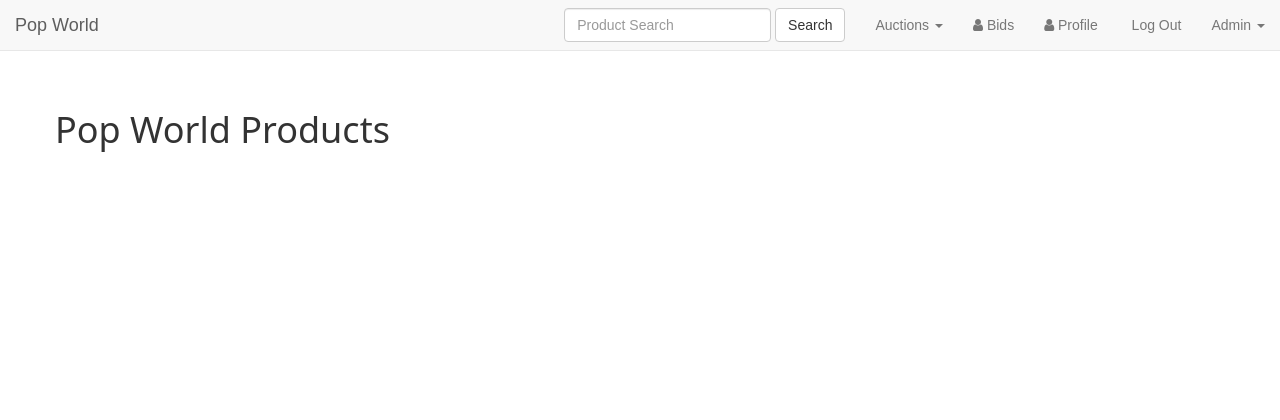
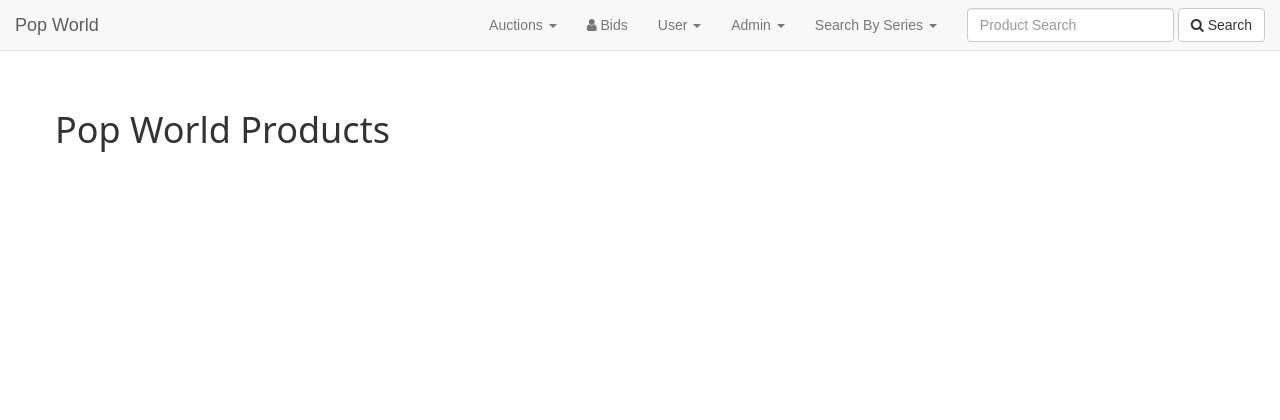
Before and after one commit to jjackson19862017/popworld3, a Django app: page /products/ in a window 1280 px wide. Shown: the top 420 px of the page. Run offline with Django 3.2, Linux system fonts and the light colour scheme; the visitor is signed in with stand-in values (Sample User, id 1); data that the repository does not hold is empty; some libraries are stand-ins or nearby versions.

Commit message:
Tidy up Navbar and Search links in Base.html

```diff
--- a/products/templates/products.html
+++ b/products/templates/products.html
@@ -1,6 +1,7 @@
 {% extends 'base.html' %} {% block content %}
 <div class="row row-flex">
     <h1>Pop World Products</h1>
+
     {% for product in products %}
     <div class="display panel panel-primary">
         <div class="panel-heading text-center">
--- a/products/urls.py
+++ b/products/urls.py
@@ -1,8 +1,9 @@
 from django.conf.urls import url, include
-from .views import all_products, addproducts
+from .views import all_products, addproducts, SAO_products
 
 
 urlpatterns = [
     url(r"^$", all_products, name="products"),
+    url(r"^$", SAO_products, name="SAO_products"),
     url(r"^add/$", addproducts, name="addproducts"),
 ]
--- a/products/views.py
+++ b/products/views.py
@@ -1,11 +1,17 @@
-from django.shortcuts import render, redirect, reverse
+from django.contrib import messages
+from django.shortcuts import redirect, render, reverse
+
+from .forms import ProductsForm
 from .models import Product
-from django.contrib import messages
-from .forms import ProductsForm
+
 
 # Create your views here.
 def all_products(request):
     products = Product.objects.all()
+    return render(request, "products.html", {"products":products})
+
+def SAO_products(request):
+    products = Product.objects.filter(series__exact='Sword Art Online')
     return render(request, "products.html", {"products":products})
 
 def addproducts(request):
--- a/static/css/custom.css
+++ b/static/css/custom.css
@@ -34,7 +34,7 @@ footer {
     background-repeat: no-repeat;
     width: 270px;
     height: 270px;
-    margin: 33px 10px 5px;
+    margin: 33px 10px 10px 10px;
 }
 
 
--- a/templates/base.html
+++ b/templates/base.html
@@ -33,7 +33,14 @@
             <!-- Collect the nav links, forms, and other content for toggling -->
             <div class="collapse navbar-collapse" id="bs-example-navbar-collapse-1">
 
+                <form class="navbar-form navbar-right" action="{% url 'search' %}" method="get">
+                    <div class="form-group">
+                        <input type="text" class="form-control" placeholder="Product Search" name="q">
+                    </div>
+                    <button type="submit" class="btn btn-default"><i class="fa fa-search" aria-hidden="true"></i> Search</button>
+                </form>
                 <ul class="nav navbar-nav navbar-right">
+
                     {% if user.is_authenticated %}
                     <li class="dropdown">
                         <a href="#" class="dropdown-toggle" data-toggle="dropdown" role="button" aria-haspopup="true" aria-expanded="false">Auctions <span class="caret"></span></a>
@@ -43,8 +50,13 @@
                         </ul>
                     </li>
                     <li><a href="{% url 'bid' %}"><i class="fa fa-user"></i> Bids</a></li>
-                    <li><a href="{% url 'profile' %}"><i class="fa fa-user"></i> Profile</a></li>
-                    <li><a href="{% url 'logout' %}"><i class="fa fa-sign out"></i> Log Out</a></li>
+                    <li class="dropdown">
+                        <a href="#" class="dropdown-toggle" data-toggle="dropdown" role="button" aria-haspopup="true" aria-expanded="false">User <span class="caret"></span></a>
+                        <ul class="dropdown-menu">
+                            <li><a href="{% url 'profile' %}"><i class="fa fa-user"></i> Profile</a></li>
+                            <li><a href="{% url 'logout' %}"><i class="fa fa-sign-out"></i> Log Out</a></li>
+                        </ul>
+                    </li>
                     {% else %}
                     <li><a href="{% url 'register' %}"><i class="fa fa-user-plus"></i> Register</a></li>
                     <li><a href="{% url 'login' %}"><i class="fa fa-sign-in"></i> Log In</a></li>
@@ -57,13 +69,16 @@
                         </ul>
                     </li>
                     {% endif %}
+                    <li class="dropdown">
+                        <a href="#" class="dropdown-toggle" data-toggle="dropdown" role="button" aria-haspopup="true" aria-expanded="false">Search By Series <span class="caret"></span></a>
+                        <ul class="dropdown-menu">
+                            <li><a href="/"><i class="fa fa-search" aria-hidden="true"></i> Bleach</a></li>
+                            <li><a href="/"><i class="fa fa-search" aria-hidden="true"></i> Dragonball Z</a></li>
+                            <li><a href="{% url 'SAO_products' %}"><i class="fa fa-search" aria-hidden="true"></i> Sword Art Online</a></li>
+                        </ul>
+                    </li>
                 </ul>
-                <form class="navbar-form navbar-right" action="{% url 'search' %}" method="get">
-                    <div class="form-group">
-                        <input type="text" class="form-control" placeholder="Product Search" name="q">
-                    </div>
-                    <button type="submit" class="btn btn-default">Search</button>
-                </form>
+
             </div>
             <!-- /.navbar-collapse -->
         </div>
```
Also changed, not shown: checkout/views.py (+8 -6 lines), media/images/sao-kirito.jpg (added), readme.md, search/views.py (line endings or trailing spaces).
